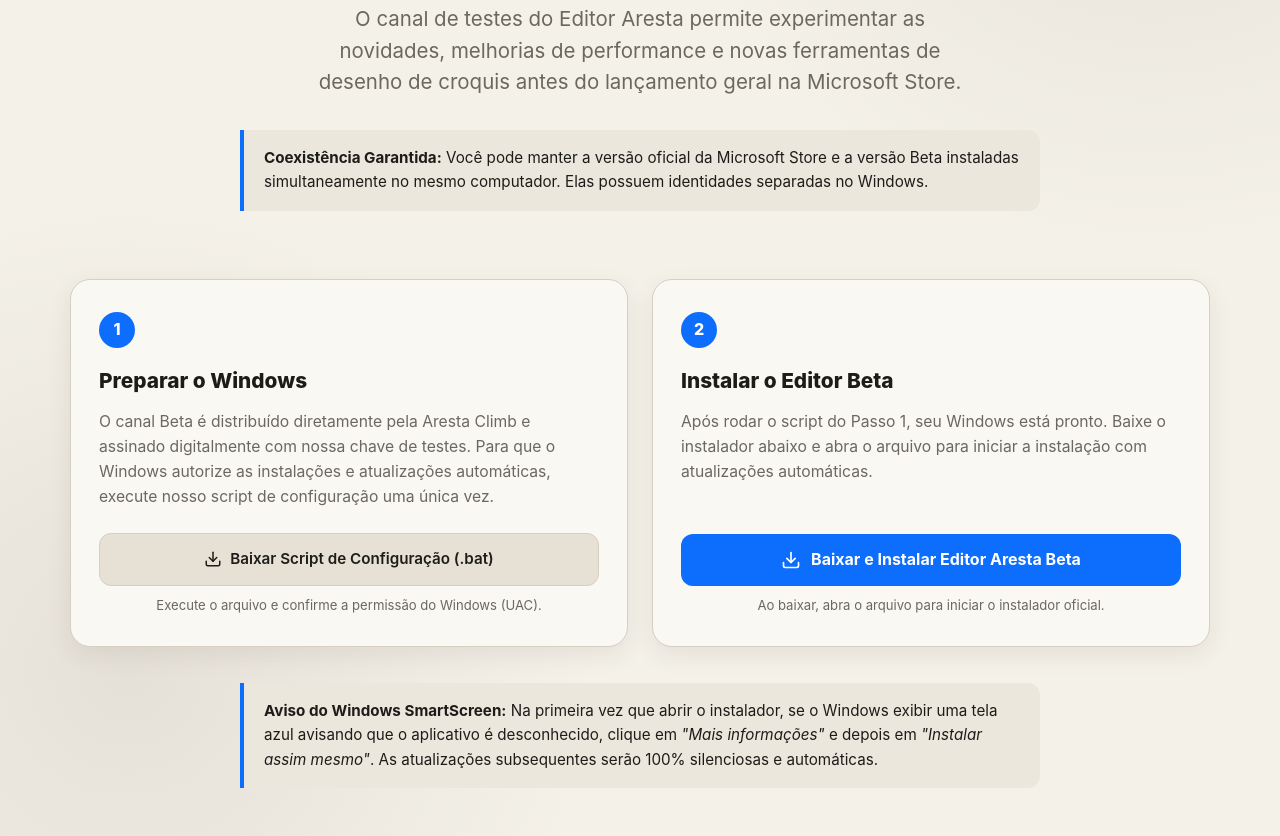
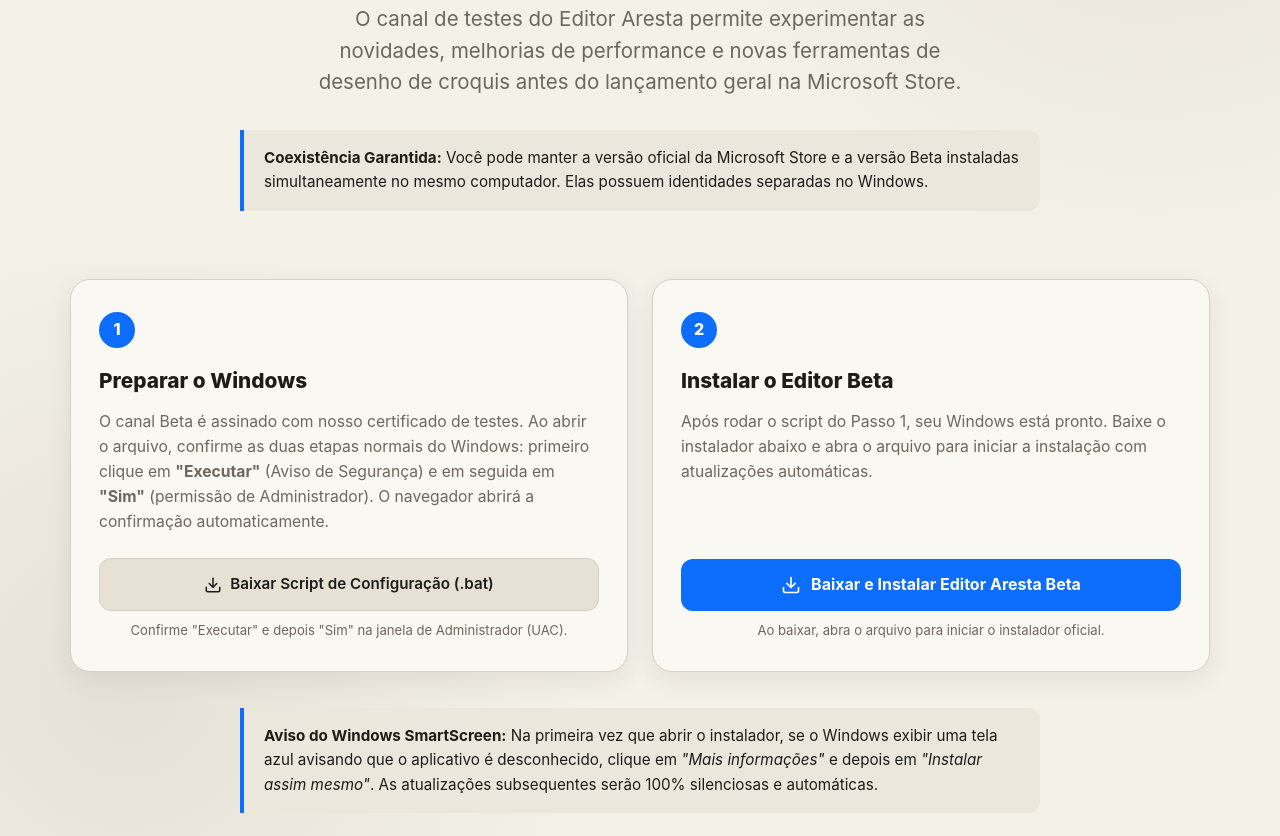
Before and after one commit to aresta-climb/arestaclimb.com, a website built with Vite: page editor/beta/index.html in a window 1280 px wide. Shown: the part 376-1212 px from the top of the page. Built offline with nearby package versions, Linux system fonts and the light colour scheme.

Commit message:
docs(editor-beta): orientar sobre as duas etapas de confirmação do Windows no Passo 1

```diff
--- a/editor/beta/index.html
+++ b/editor/beta/index.html
@@ -48,7 +48,7 @@
             <div class="step-number">1</div>
             <h3>Preparar o Windows</h3>
             <p>
-              O canal Beta é distribuído diretamente pela Aresta Climb e assinado digitalmente com nossa chave de testes. Para que o Windows autorize as instalações e atualizações automáticas, execute nosso script de configuração uma única vez.
+              O canal Beta é assinado com nosso certificado de testes. Ao abrir o arquivo, confirme as duas etapas normais do Windows: primeiro clique em <strong>"Executar"</strong> (Aviso de Segurança) e em seguida em <strong>"Sim"</strong> (permissão de Administrador). O navegador abrirá a confirmação automaticamente.
             </p>
           </div>
           <div>
@@ -57,7 +57,7 @@
               Baixar Script de Configuração (.bat)
             </a>
             <small class="step-caption">
-              Execute o arquivo e confirme a permissão do Windows (UAC).
+              Confirme "Executar" e depois "Sim" na janela de Administrador (UAC).
             </small>
           </div>
         </article>
```
